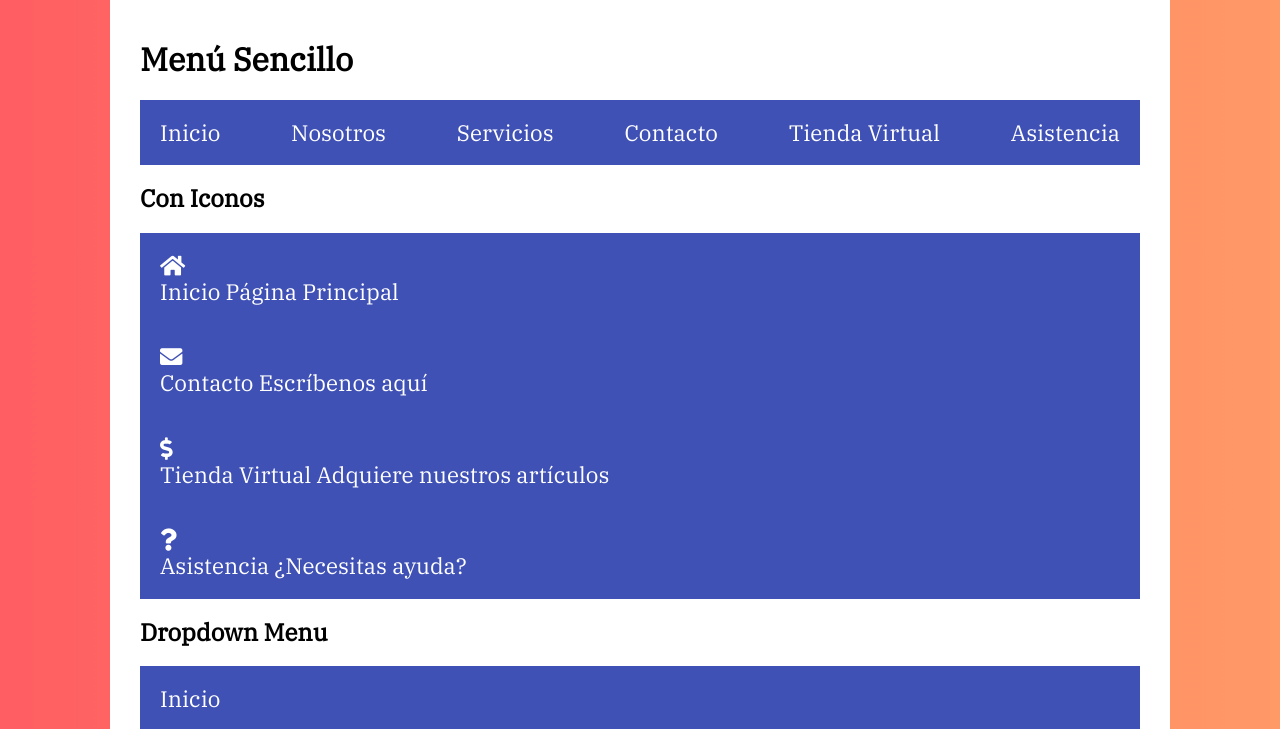
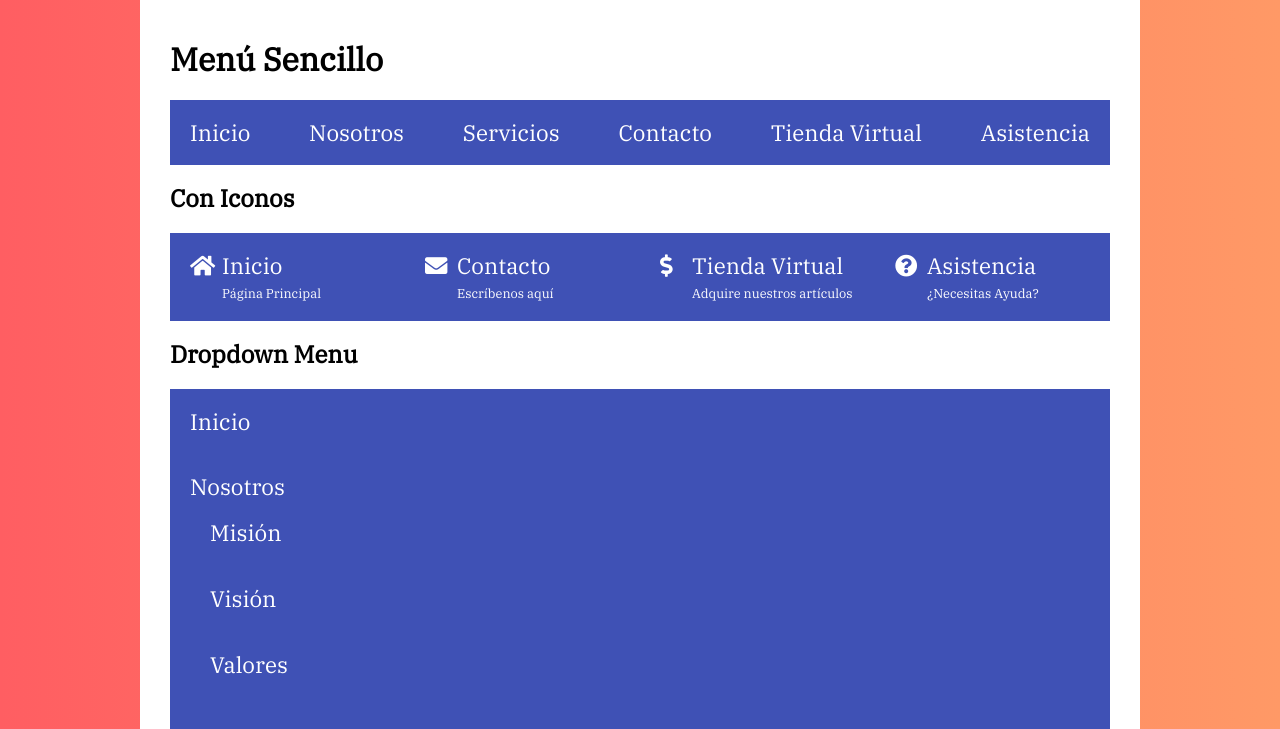
Before and after one commit to jlferrete/menus-flexbox, a plain HTML site: page index.html in a window 1280 px wide. Shown: the top 729 px of the page. Drawn offline with nearby package versions, Linux system fonts and the light colour scheme.

Commit message:
Finished menu with icons

```diff
--- a/index.html
+++ b/index.html
@@ -28,7 +28,7 @@
         </nav>
 
         <h2>Con Iconos</h2>
-        <nav clas="iconos">
+        <nav class="iconos">
             <ul>
                 <li>
                     <a href="#">
@@ -59,18 +59,20 @@
                         </div>
                         <div class="texto">
                             Tienda Virtual
-                            <span>Adquiere nuestros artículos</span>
+                            <span>Adquire nuestros artículos</span>
                         </div>
+
                     </a>
                 </li>
                 <li>
                     <a href="#">
                         <div class="icono">
-                            <i class="fas fa-question"></i>
+                            <i class="fas fa-question-circle
+                                "></i>
                         </div>
                         <div class="texto">
                             Asistencia
-                            <span>¿Necesitas ayuda?</span>
+                            <span>¿Necesitas Ayuda?</span>
                         </div>
                     </a>
                 </li>
--- a/style.css
+++ b/style.css
@@ -1,3 +1,7 @@
+* {
+    box-sizing: border-box;
+}
+
 body {
     box-sizing: border-box;
     margin: 0;
@@ -64,3 +68,36 @@ nav ul a {
         margin-bottom: 0;
     }
 }
+
+
+/** Iconos **/
+
+.iconos ul li a {
+    display: flex;
+}
+
+.iconos .icono {
+    flex: 0 1 2rem;
+}
+
+.iconos .texto span {
+    font-size: .8rem;
+    display: block;
+    margin-top: .5rem;
+}
+
+@media screen and (min-width:480px) {
+    .iconos ul {
+        display: flex;
+        flex-wrap: wrap;
+    }
+    .iconos ul li {
+        flex: 0 1 50%;
+    }
+}
+
+@media screen and (min-width:768px) {
+    .iconos ul li {
+        flex: 1;
+    }
+}
```
